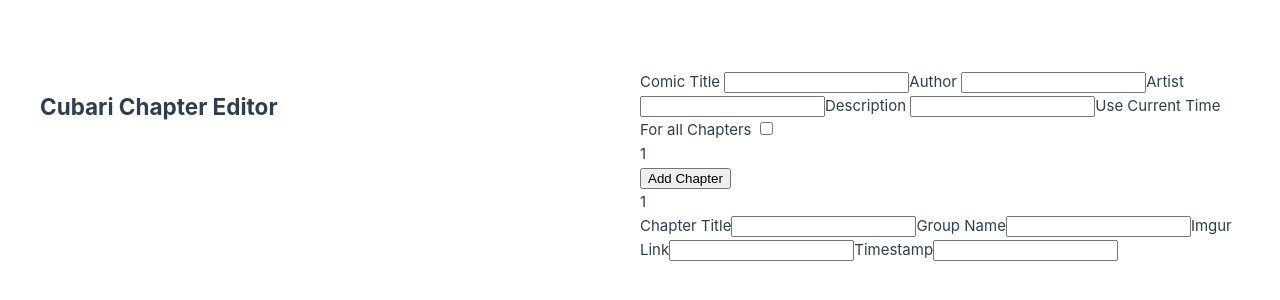
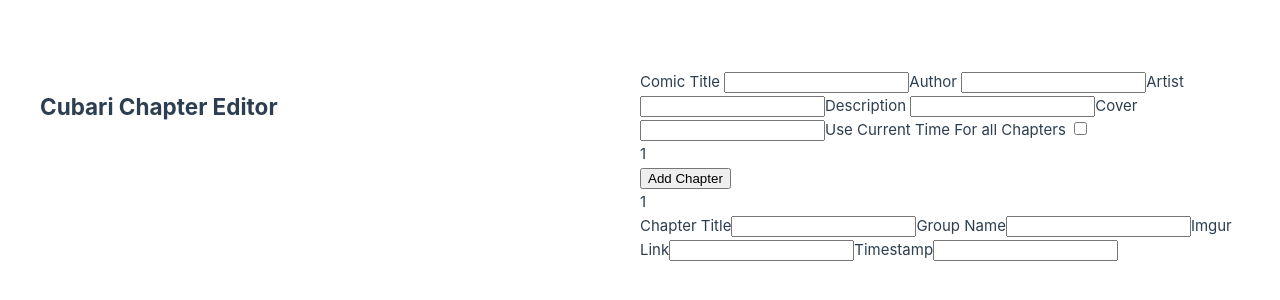
Before and after one commit to xrabohrok/CubariCombiner, a Vue app: page / in a window 1280 px wide. Shown: the part 242-542 px from the top of the page. Built offline with nearby package versions, Linux system fonts and the light colour scheme.

Commit message:
dynamic add of chapters - Mr.Black

```diff
--- a/package.json
+++ b/package.json
@@ -11,6 +11,7 @@
   },
   "dependencies": {
     "pinia": "^2.1.6",
+    "uuid": "^9.0.1",
     "vue": "^3.3.4",
     "vue-router": "^4.2.4"
   },
--- a/src/components/FormChapter.vue
+++ b/src/components/FormChapter.vue
@@ -1,13 +1,13 @@
 <script setup>
 import { ref } from 'vue';
 
-const props = defineProps(['chapterNum', 'lockedTime'])
+const props = defineProps(['chapterNum', 'lockedTime', 'refId'])
 
 const model = ref({
     chapterTitle: "",
     groupName: "",
     imgurLink: "",
-    timestamp: ""
+    timestamp: "",
 })
 
 function simplifyModel(model){
@@ -16,7 +16,8 @@
         groupName: model.groupName,
         imgurLink: model.imgurLink,
         timestamp: model.timestamp,
-        chapterNum: props.chapterNum
+        chapterNum: props.chapterNum,
+        refId: props.refId
     }
 }
 
--- a/src/components/FormMain.vue
+++ b/src/components/FormMain.vue
@@ -1,12 +1,25 @@
 <script setup>
+import { storeToRefs } from "pinia";
 import FormChapter from "../components/FormChapter.vue"
 
 import {useFormStore} from '../stores/form'
 
+import {v4 as uuidv4} from 'uuid'
+
 const store = useFormStore()
 
 function addChapter(){
-  store.chapterCount++
+  store.$patch(()=>{
+    store.chapters.push(
+      {
+        chapterTitle: "",
+        groupName: "",
+        imgurLink: "",
+        timestamp: "",
+        chapterNum: store.chapterCount + 1,
+        refId: uuidv4()
+      })
+  })
 }
 
 function catchChapterChange(thing){
@@ -14,32 +27,39 @@
   console.log(thing)
 }
 
+const {title, author, artist, description, cover, useCurTime} = storeToRefs(store)
+
+//seed with one
+addChapter()
 
 </script>
 
 <template>
   <form>
     <label>Comic Title
-      <input type="text" name="title" />
+      <input type="text" name="title" v-model="title" />
     </label>
     <label>Author
-      <input type="text" name="author" />
+      <input type="text" name="author" v-model="author" />
     </label>
     <label>Artist
-      <input type="text" name="artist" />
+      <input type="text" name="artist" v-model="artist"/>
     </label>
     <label>Description
-      <input type="text" name="description" />
+      <input type="text" name="description" v-model="description"/>
+    </label>
+    <label>Cover
+      <input type="text" name="cover" v-model="cover"/>
     </label>
     <label>Use Current Time For all Chapters
-      <input type="checkbox" name="cur-time-all" />
+      <input type="checkbox" name="cur-time-all" v-model="useCurTime" />
     </label>
   </form>
 
   <div>{{ store.chapterCount }}</div>
   <button @click="addChapter">Add Chapter</button>
 
-  <FormChapter :chapter-num="i" @form-changed="(thing)=>catchChapterChange(thing)" v-for="i in store.chapterCount" :key="i"></FormChapter>
+  <FormChapter :chapter-num="i.chapterNum" @form-changed="(thing)=>catchChapterChange(thing)" v-for="i in store.chapters" :key="i.refId"></FormChapter>
 
 </template>
 
--- a/src/main.js
+++ b/src/main.js
@@ -6,9 +6,7 @@
 import App from './App.vue'
 import router from './router'
 
-const app = createApp(App)
-
-app.use(createPinia())
-app.use(router)
-
-app.mount('#app')
+createApp(App)
+    .use(createPinia())
+    .use(router)
+    .mount('#app')
--- a/src/stores/form.js
+++ b/src/stores/form.js
@@ -8,11 +8,10 @@
     description: "",
     cover: "",
     useCurTime: false,
-    chapterCount: 1,
     chapters: []
   }),
   getters: {
-
+    chapterCount: (store) => store.chapters.length
   },
   actions: {}
 })
```
Also changed, not shown: 1 other file (tests, documents, lock files or other folders).
